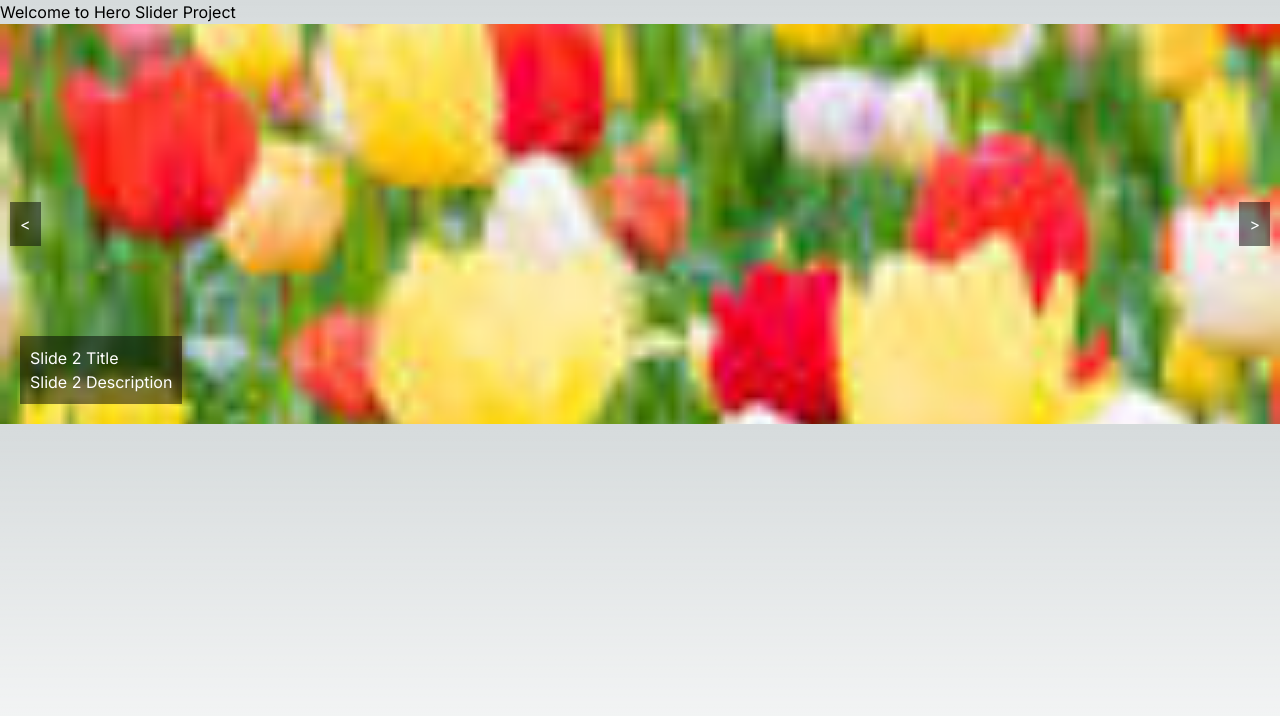
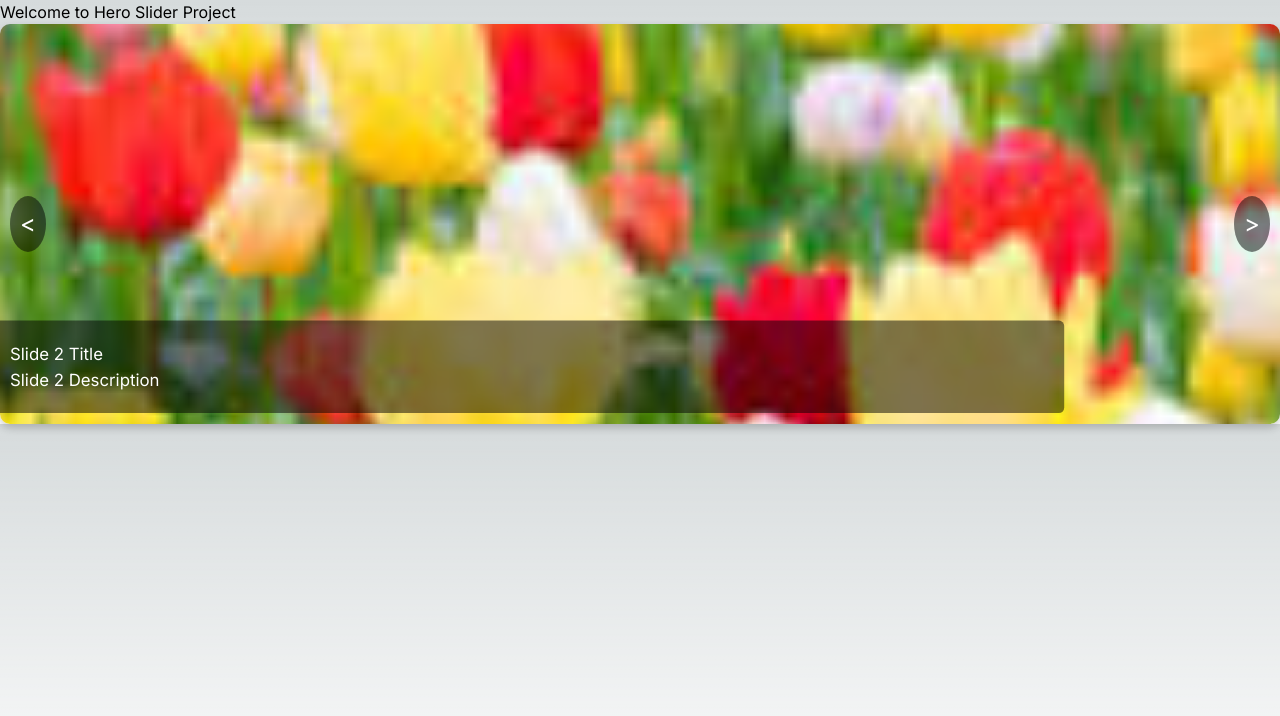
Before and after one commit to muntasir-smm/hero-slider, a Next.js app: page / in a window 1280 px wide. Shown: the top 716 px of the page. Built offline with nearby package versions, Linux system fonts and the light colour scheme.

Commit message:
Little change

```diff
--- a/components/HeroSlider.css
+++ b/components/HeroSlider.css
@@ -1,29 +1,43 @@
 /* ./components/HeroSlider.css */
 
+/* Container for the slider */
 .slider-container {
   position: relative;
   width: 100%;
   height: 400px;
   overflow: hidden;
+  border-radius: 10px; /* Rounded corners */
+  box-shadow: 0 4px 8px rgba(0, 0, 0, 0.2); /* Shadow effect */
 }
 
+/* Slide styling */
 .slide {
   position: absolute;
   width: 100%;
   height: 100%;
-    transition: opacity 1s ease-in-out;
+  transition: opacity 1s ease-in-out, transform 1s ease-in-out; /* Smooth transitions */
   opacity: 0; /* Default to hidden */
 }
 
+/* Visible slide */
+.slide.active {
+  opacity: 1;
+  transform: scale(1.05); /* Slight zoom effect */
+}
+
+/* Caption styling */
 .caption {
   position: absolute;
   bottom: 20px;
   left: 20px;
   color: white;
   background: rgba(0, 0, 0, 0.5);
-    padding: 10px;
+  padding: 20px;
+  border-radius: 5px; /* Rounded corners */
+  width: 80%;
 }
 
+/* Navigation buttons */
 .nav-button {
   position: absolute;
   top: 50%;
@@ -34,6 +48,8 @@
   padding: 10px;
   cursor: pointer;
   z-index: 10;
+  border-radius: 50%; /* Round buttons */
+  font-size: 24px; /* Larger font size */
 }
 
 .prev {
@@ -43,3 +59,8 @@
 .next {
   right: 10px;
 }
+
+/* Add hover effect to buttons */
+.nav-button:hover {
+  background-color: rgba(0, 0, 0, 0.7);
+}
--- a/components/HeroSlider.tsx
+++ b/components/HeroSlider.tsx
@@ -16,7 +16,7 @@ const HeroSlider: React.FC = () => {
   useEffect(() => {
     const interval = setInterval(() => {
       setCurrentSlide((prevSlide) => (prevSlide + 1) % slides.length);
-    }, 4000); // Change slide every 4 seconds
+    }, 3000); // Change slide every 3 seconds
 
     return () => clearInterval(interval); // Cleanup interval on component unmount
   }, []);
@@ -34,8 +34,7 @@ const HeroSlider: React.FC = () => {
       {slides.map((slide, index) => (
         <div
           key={index}
-          className="slide"
-          style={{ opacity: currentSlide === index ? 1 : 0 }}
+          className={`slide ${currentSlide === index ? 'active' : ''}`}
         >
           <Image
             src={slide}
```
Lines whose indentation alone changed are shown as unchanged.
